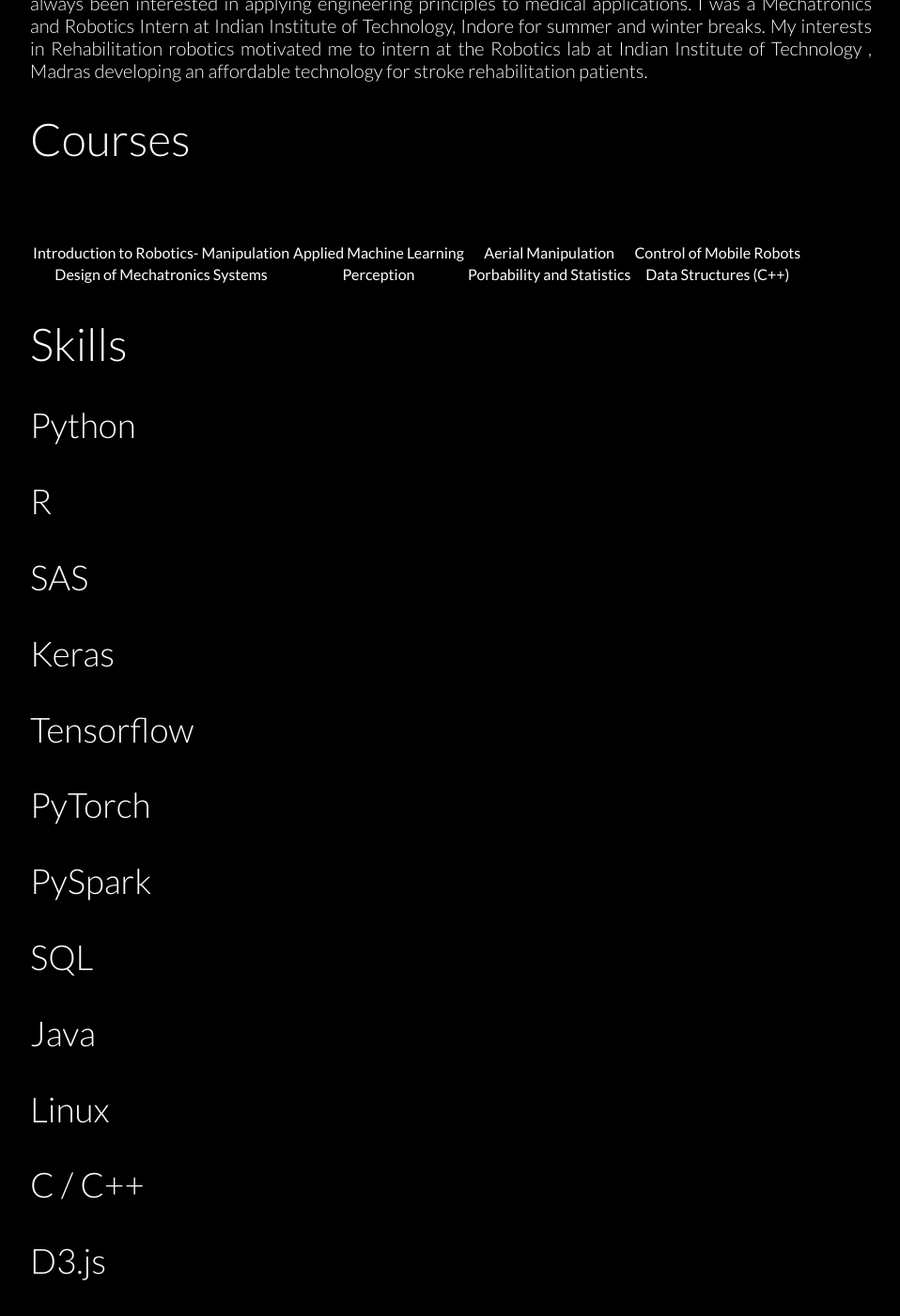
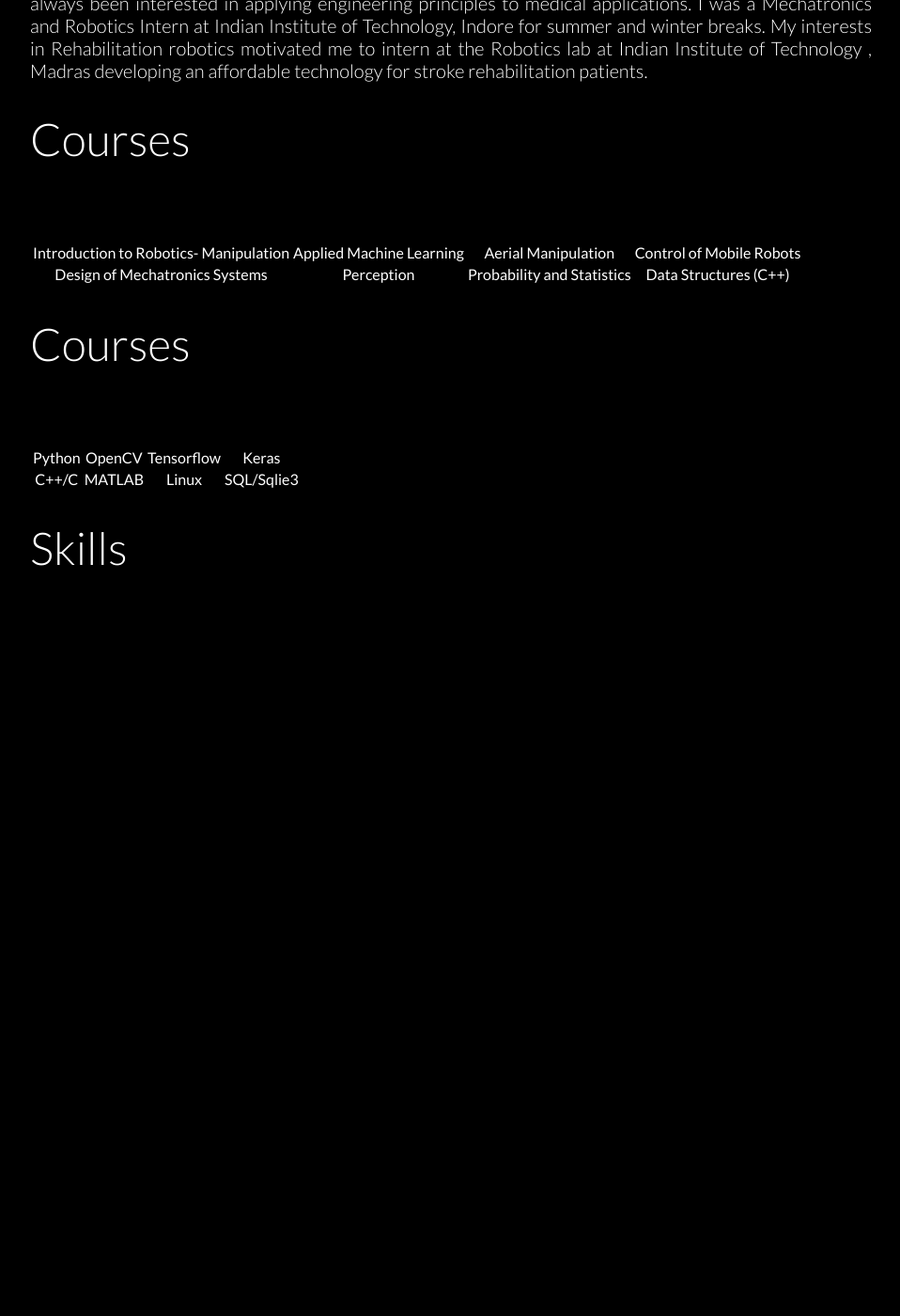
Before and after one commit to sailalitha96/sailalitha96.github.io, a Jekyll site: the page index.html, which Jekyll copies as it is, in a window 1280 px wide and 1400 px high, scrolled down 631 px. Shown: the whole window at 94% size, without its empty margins (160-1118 px from the left). Built offline with Jekyll 4.4.1, drawn with Linux system fonts in a browser that asks for light colours; nearby versions of some CDN libraries; after the commit the page ends 1274 px from its top, so only the background shows below that.

Commit message:
Update index.html

```diff
--- a/index.html
+++ b/index.html
@@ -62,8 +62,52 @@
 <tr>
 <td align="center">Design of Mechatronics Systems</td>
 <td align="center">Perception</td>
-<td align="center">Porbability and Statistics </td>
+<td align="center">Probability and Statistics </td>
 <td align="center">Data Structures (C++)</td>
+</tr>
+
+<!-- <tr>
+<td align="center">Biostatistics</td>
+<td align="center">Data Structures and Algorithms (Python)</td>
+<td align="center">Analytics Edge</td>
+<td align="center">Practical Predictive Analytics</td>
+</tr> -->
+</tbody>
+</table>
+
+  </div>
+
+</div>
+<div class="row">
+
+
+<h1 id="courses">Courses</h1>
+
+<p><br></p>
+
+<table>
+<thead>
+<tr>
+<th align="center"></th>
+<th align="center"></th>
+<th align="center"></th>
+<th align="center"></th>
+</tr>
+</thead>
+
+<tbody>
+<tr>
+<td align="center">Python</td>
+<td align="center">OpenCV</td>
+<td align="center">Tensorflow</td>
+<td align="center">Keras</td>
+</tr>
+
+<tr>
+<td align="center">C++/C</td>
+<td align="center">MATLAB</td>
+<td align="center">Linux </td>
+<td align="center">SQL/Sqlie3</td>
 </tr>
 
 <!-- <tr>
@@ -87,144 +131,6 @@
 
 
 
-
-
-
-
-
-
-
-  <div class="col-12 col-sm-4">
-
-    <h3>Python</h3>
-
-  </div>
-
-
-
-
-
-
-  <div class="col-12 col-sm-4">
-
-    <h3>R</h3>
-
-  </div>
-
-
-
-
-
-
-  <div class="col-12 col-sm-4">
-
-    <h3>SAS</h3>
-
-  </div>
-
-
-
-
-
-
-  <div class="col-12 col-sm-4">
-
-    <h3>Keras</h3>
-
-  </div>
-
-
-
-
-
-
-  <div class="col-12 col-sm-4">
-
-    <h3>Tensorflow</h3>
-
-  </div>
-
-
-
-
-
-
-  <div class="col-12 col-sm-4">
-
-    <h3>PyTorch</h3>
-
-  </div>
-
-
-
-
-
-
-  <div class="col-12 col-sm-4">
-
-    <h3>PySpark</h3>
-
-  </div>
-
-
-
-
-
-
-  <div class="col-12 col-sm-4">
-
-    <h3>SQL</h3>
-
-  </div>
-
-
-
-
-
-
-  <div class="col-12 col-sm-4">
-
-    <h3>Java</h3>
-
-  </div>
-
-
-
-
-
-
-  <div class="col-12 col-sm-4">
-
-    <h3>Linux</h3>
-
-  </div>
-
-
-
-
-
-
-  <div class="col-12 col-sm-4">
-
-    <h3>C / C++</h3>
-
-  </div>
-
-
-
-
-
-
-  <div class="col-12 col-sm-4">
-
-    <h3>D3.js</h3>
-
-  </div>
-
-</div>
-
-    </div>
-  </section>
 	</body>
 
 </html>
```
